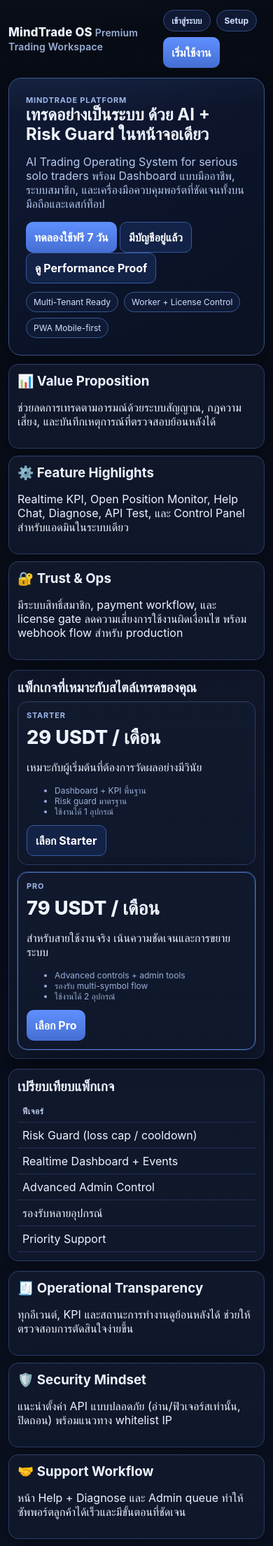
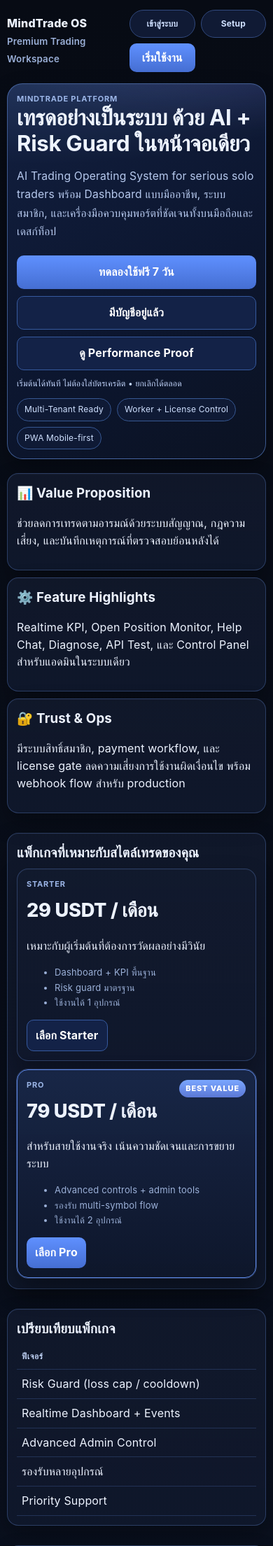
Before and after one commit to Adrenaline189/mindtrade-os, a FastAPI app: page /landing in a window 390 px wide. Shown: the top 2209 px of the page at 70% size. Run offline with FastAPI, Linux system fonts and the light colour scheme.

Commit message:
feat(ui): final premium polish pass for landing/dashboard/mobile UX

```diff
--- a/ui/static/style.css
+++ b/ui/static/style.css
@@ -299,3 +299,296 @@
 @media (max-width: 640px) {
   .dashboard-page .navx { margin-top: 10px; margin-bottom: 16px; }
 }
+
+/* ===== Final Polish Pass (premium + conversion + mobile UX) ===== */
+:root {
+  --space-1: 8px;
+  --space-2: 12px;
+  --space-3: 16px;
+  --space-4: 20px;
+  --space-5: 28px;
+  --space-6: 40px;
+}
+
+body {
+  line-height: 1.55;
+  letter-spacing: .01em;
+}
+
+.card {
+  border-color: rgba(70, 98, 154, .52);
+  border-radius: 16px;
+  padding: 16px;
+}
+
+.page-title,
+.hero-premium h1,
+.kpi-value,
+.plan-price {
+  letter-spacing: -0.01em;
+}
+
+.hero-premium {
+  padding: clamp(20px, 4.8vw, 40px);
+  border-radius: 22px;
+  border-color: rgba(88, 126, 199, .65);
+  background:
+    radial-gradient(900px 340px at 12% -18%, rgba(129, 175, 255, .26), transparent 62%),
+    radial-gradient(680px 280px at 95% -20%, rgba(151, 126, 255, .2), transparent 62%),
+    linear-gradient(145deg,#121f3f 0%,#0c162f 58%,#0b1222 100%);
+}
+
+.hero-premium p {
+  font-size: clamp(0.98rem, 1.5vw, 1.08rem);
+  line-height: 1.68;
+  margin-bottom: 0;
+}
+
+.cta {
+  margin-top: var(--space-4);
+  display: grid;
+  grid-template-columns: 1fr;
+  gap: 10px;
+}
+
+.cta .btn {
+  min-height: 48px;
+}
+
+.cta-note {
+  margin-top: 10px;
+  color: #c5d8ff;
+  font-size: 12px;
+}
+
+.feature-grid {
+  margin-top: var(--space-4);
+  gap: var(--space-3);
+}
+
+.section-gap-md {
+  margin-top: var(--space-5);
+}
+
+.plan-card {
+  padding: 20px;
+  border-width: 1.5px;
+}
+
+.plan-card .small {
+  font-size: 13px;
+  line-height: 1.65;
+}
+
+.plan-card.highlight {
+  transform: translateY(-2px);
+  border-color: #5c87e5;
+  background: linear-gradient(180deg, rgba(25, 39, 72, .95), rgba(14, 23, 43, .98));
+  box-shadow:
+    0 0 0 1px rgba(126, 167, 255, .28),
+    0 18px 34px rgba(0,0,0,.38);
+}
+
+.plan-badge {
+  position: absolute;
+  top: 14px;
+  right: 14px;
+  font-size: 11px;
+  font-weight: 800;
+  letter-spacing: .08em;
+  text-transform: uppercase;
+  color: #fff;
+  background: linear-gradient(180deg, #7aa6ff, #5b78d5);
+  border-radius: 999px;
+  padding: 4px 9px;
+}
+
+.pricing-grid {
+  gap: 14px;
+}
+
+/* dashboard rhythm + clarity */
+.dashboard-page .top-controls {
+  gap: 10px;
+}
+
+.dashboard-page .status,
+.dashboard-page .lang-switch {
+  min-height: 42px;
+}
+
+.dashboard-kpis {
+  gap: 12px;
+}
+
+.dashboard-kpis .card {
+  padding: 14px 15px;
+}
+
+.dashboard-kpis .kpi-value {
+  font-size: clamp(1.3rem, 2.8vw, 1.8rem);
+  margin-top: 6px;
+}
+
+.dashboard-overview,
+.dashboard-main {
+  gap: 12px;
+}
+
+.toolbar {
+  gap: 10px;
+}
+
+.toolbar select,
+.toolbar button {
+  min-height: 42px;
+}
+
+.dashboard-main > .card > h3,
+.dashboard-overview .card > h3 {
+  margin-bottom: 10px;
+}
+
+/* profile/proof/help mobile tuning */
+.app-shell {
+  padding: 14px 12px 30px;
+}
+
+.topnav {
+  margin-bottom: 16px;
+}
+
+.topnav-links .pill,
+.topnav-links .btn {
+  min-height: 40px;
+  padding: 8px 12px;
+}
+
+.answer-box {
+  font-size: 14px;
+  line-height: 1.6;
+}
+
+#quickQuestions,
+#assistActions {
+  gap: 8px;
+}
+
+#quickQuestions button,
+#assistActions button,
+#sendQ,
+#helpWidgetSend {
+  min-height: 44px;
+}
+
+@media (min-width: 860px) {
+  .cta {
+    grid-template-columns: repeat(3, minmax(0, max-content));
+    align-items: center;
+  }
+
+  .pricing-grid {
+    grid-template-columns: repeat(2, minmax(0, 1fr));
+  }
+
+  .dashboard-main {
+    gap: 14px;
+  }
+
+  .dashboard-kpis {
+    gap: 12px;
+  }
+
+  .card {
+    padding: 18px;
+  }
+}
+
+@media (max-width: 768px) {
+  .brand {
+    font-size: 1rem;
+  }
+
+  .hero-premium h1 {
+    font-size: clamp(1.45rem, 8vw, 2rem);
+    line-height: 1.18;
+  }
+
+  .kpi-label {
+    font-size: 12px;
+  }
+
+  .dashboard-page .top-controls {
+    width: 100%;
+  }
+
+  .dashboard-page .status,
+  .dashboard-page .lang-switch {
+    flex: 1 1 0;
+  }
+
+  textarea,
+  input,
+  select,
+  button,
+  .btn {
+    font-size: 16px;
+  }
+}
+
+@media (max-width: 640px) {
+  .app-shell,
+  .wrap {
+    padding-left: 10px;
+    padding-right: 10px;
+  }
+
+  .topnav {
+    gap: 12px;
+  }
+
+  .topnav-links {
+    width: 100%;
+    display: grid;
+    grid-template-columns: 1fr 1fr;
+    gap: 8px;
+  }
+
+  .topnav-links .btn,
+  .topnav-links .pill {
+    width: 100%;
+    justify-content: center;
+  }
+
+  .cta .btn {
+    width: 100%;
+  }
+
+  .plan-card {
+    padding: 16px;
+  }
+
+  .dashboard-kpis {
+    grid-template-columns: repeat(2, minmax(0, 1fr));
+  }
+
+  .dashboard-kpis .kpi-value {
+    font-size: 1.4rem;
+  }
+
+  .dashboard-main,
+  .dashboard-overview,
+  .side-layout,
+  .feature-grid,
+  .trust-grid {
+    gap: 10px;
+  }
+
+  .card {
+    padding: 13px;
+  }
+
+  .help-widget {
+    height: 68vh;
+  }
+}
--- a/ui/templates/landing.html
+++ b/ui/templates/landing.html
@@ -28,6 +28,7 @@
         <a class="btn btn-ghost" href="/auth/login">มีบัญชีอยู่แล้ว</a>
         <a class="btn btn-ghost" href="/proof">ดู Performance Proof</a>
       </div>
+      <div class="cta-note">เริ่มต้นได้ทันที ไม่ต้องใส่บัตรเครดิต • ยกเลิกได้ตลอด</div>
       <div class="badge-row">
         <span class="badge">Multi-Tenant Ready</span>
         <span class="badge">Worker + License Control</span>
@@ -43,7 +44,7 @@
 
     <section class="card section-gap-md">
       <h2 class="section-title">แพ็กเกจที่เหมาะกับสไตล์เทรดของคุณ</h2>
-      <div class="grid grid-sm-2">
+      <div class="grid grid-sm-2 pricing-grid">
         <div class="card plan-card">
           <div class="kicker">Starter</div>
           <div class="plan-price">29 USDT / เดือน</div>
@@ -52,6 +53,7 @@
           <a class="btn btn-ghost" href="/checkout?plan=starter">เลือก Starter</a>
         </div>
         <div class="card plan-card highlight">
+          <span class="plan-badge">Best Value</span>
           <div class="kicker">Pro</div>
           <div class="plan-price">79 USDT / เดือน</div>
           <p>สำหรับสายใช้งานจริง เน้นความชัดเจนและการขยายระบบ</p>
```
